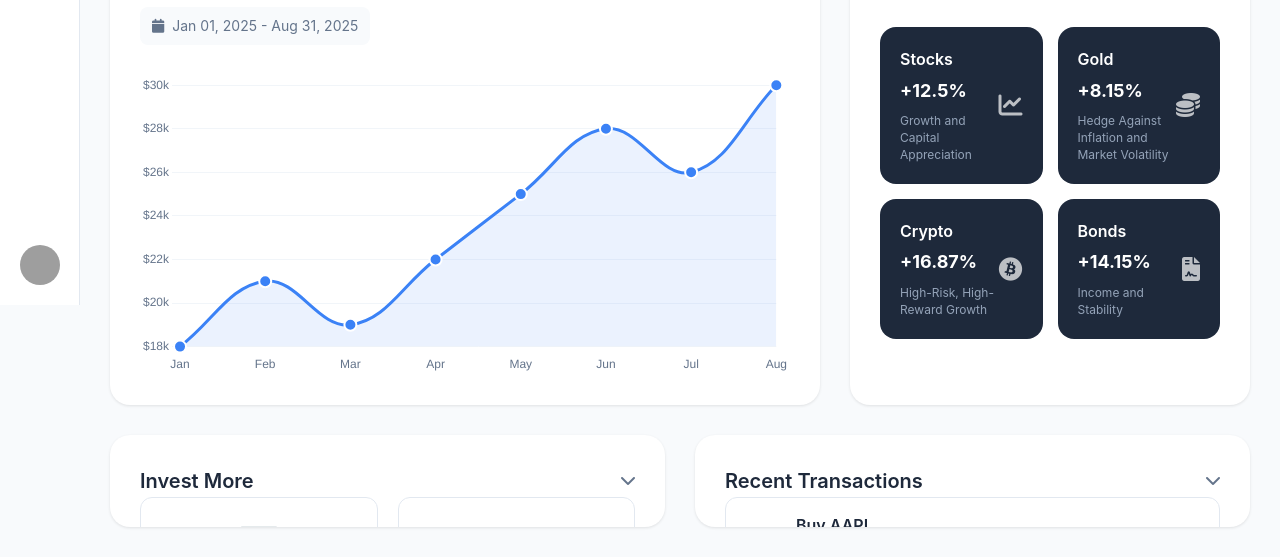
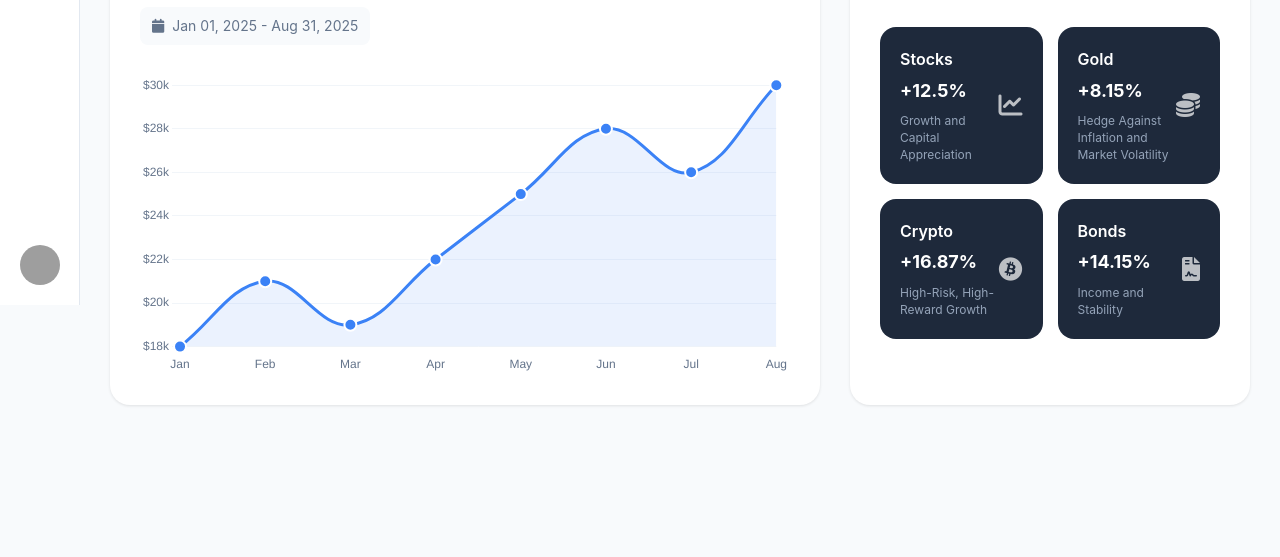
Before and after one commit to negia7265/Group_Project_HSBC_Frontend, a plain HTML site: page index.html in a window 1280 px wide. Shown: the part 495-1052 px from the top of the page. After the commit the page ends 960 px from the top, so only its background shows below. Drawn offline with nearby package versions, Linux system fonts and the light colour scheme; grey boxes are pictures that could not be loaded.

Commit message:
removed transaction history and invest more from home page

```diff
--- a/index.html
+++ b/index.html
@@ -144,7 +144,7 @@
                 </div>
 
                 <!-- Additional Sections -->
-                <div class="additional-sections">
+                <!-- <div class="additional-sections">
                     <div class="section-card collapsed" id="investMoreSection">
                         <div class="section-header clickable" onclick="toggleSection('investMoreSection')">
                             <h3>Invest More</h3>
@@ -221,7 +221,7 @@
                             </div>
                         </div>
                     </div>
-                </div>
+                </div> -->
             </div>
 
             <!-- Assets Page -->
```
